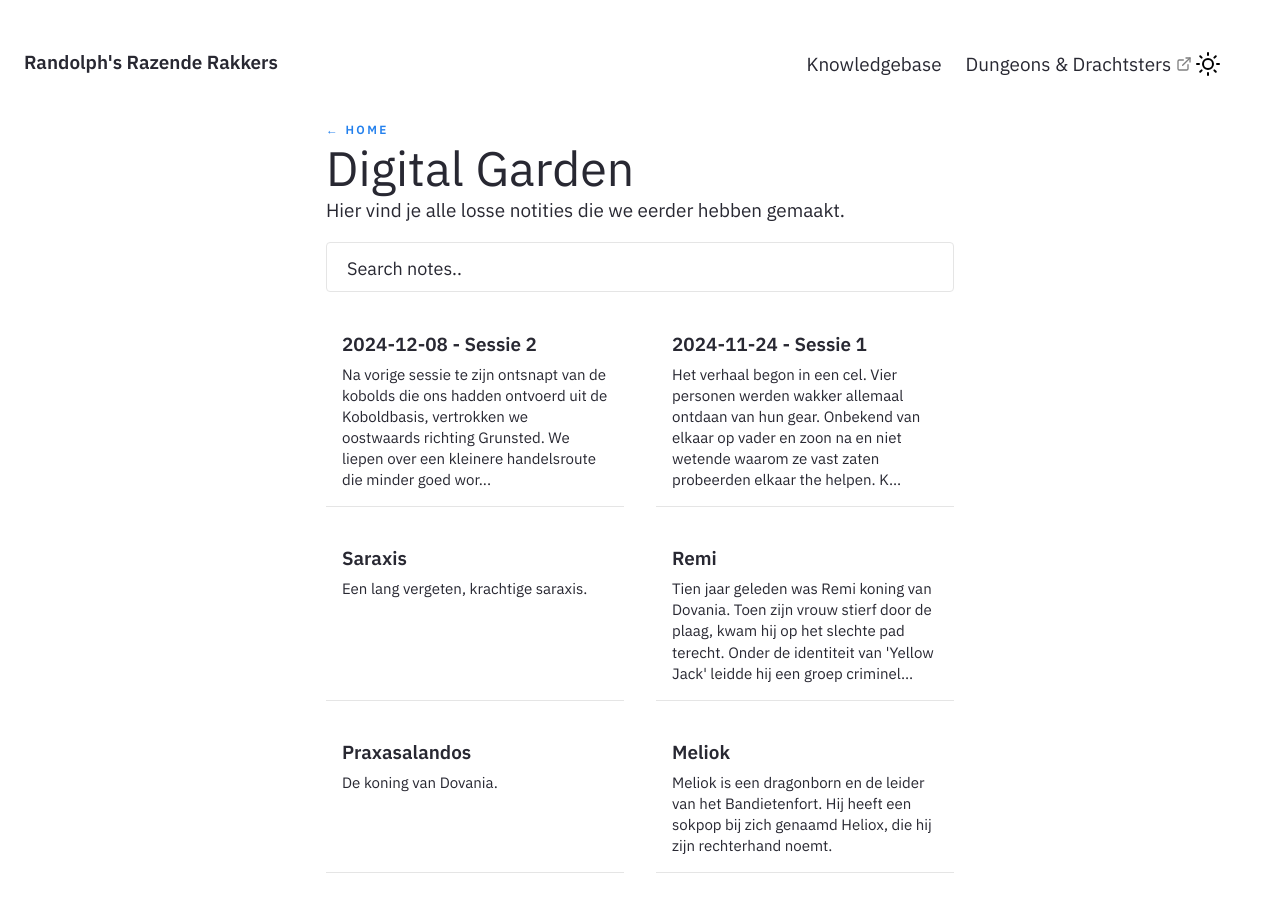
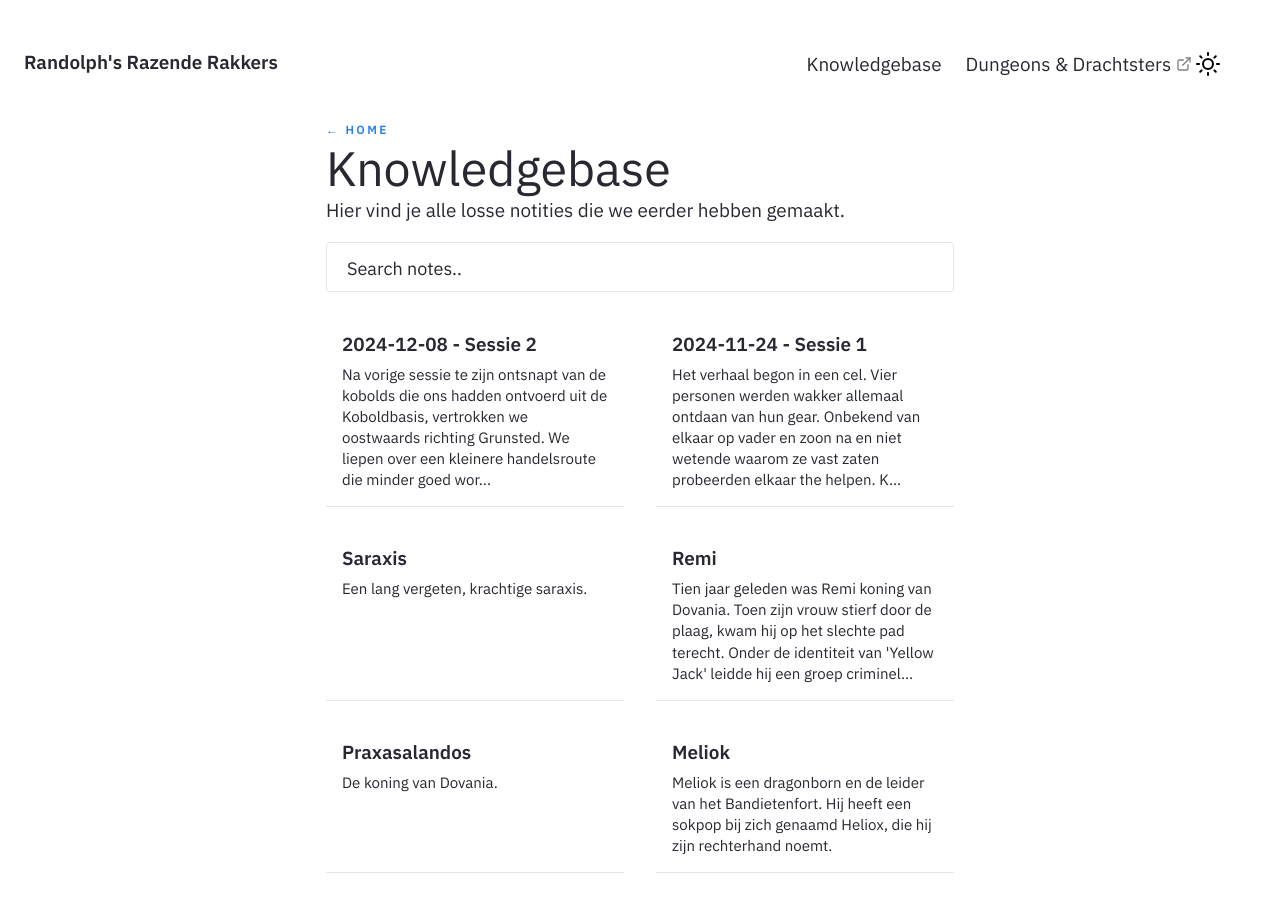
Before and after one commit to basvroegop/rrr, a Jekyll site: the page built from pages/notes.md, in a window 1280 px wide and 900 px high. Built offline with Jekyll 4.4.1, drawn with Linux system fonts in a browser that asks for light colours.

Commit message:
Vertaald.

```diff
--- a/pages/notes.md
+++ b/pages/notes.md
@@ -2,7 +2,7 @@
 layout: Post
 permalink: /notes
 feedformat: card
-title: Digital Garden
+title: Knowledgebase
 ---
 
 Hier vind je alle losse notities die we eerder hebben gemaakt.
```
